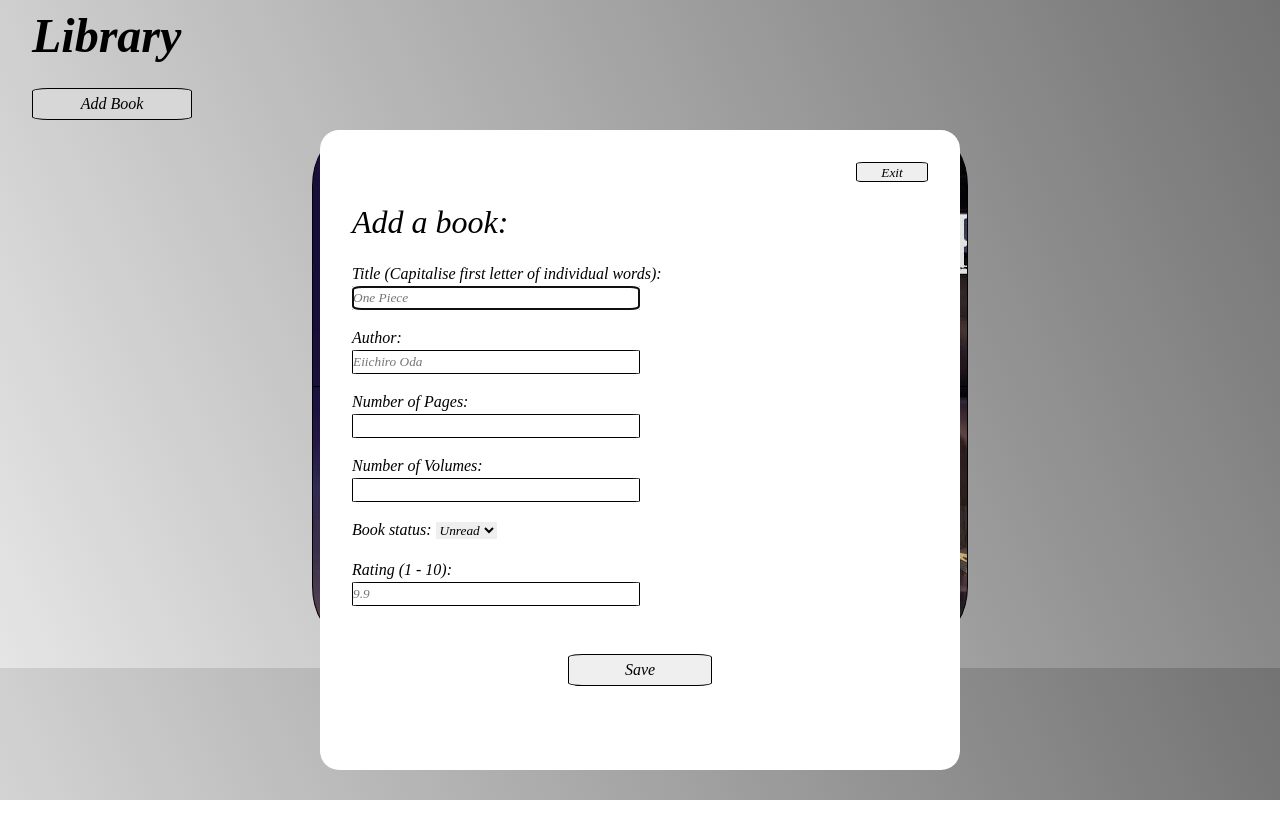
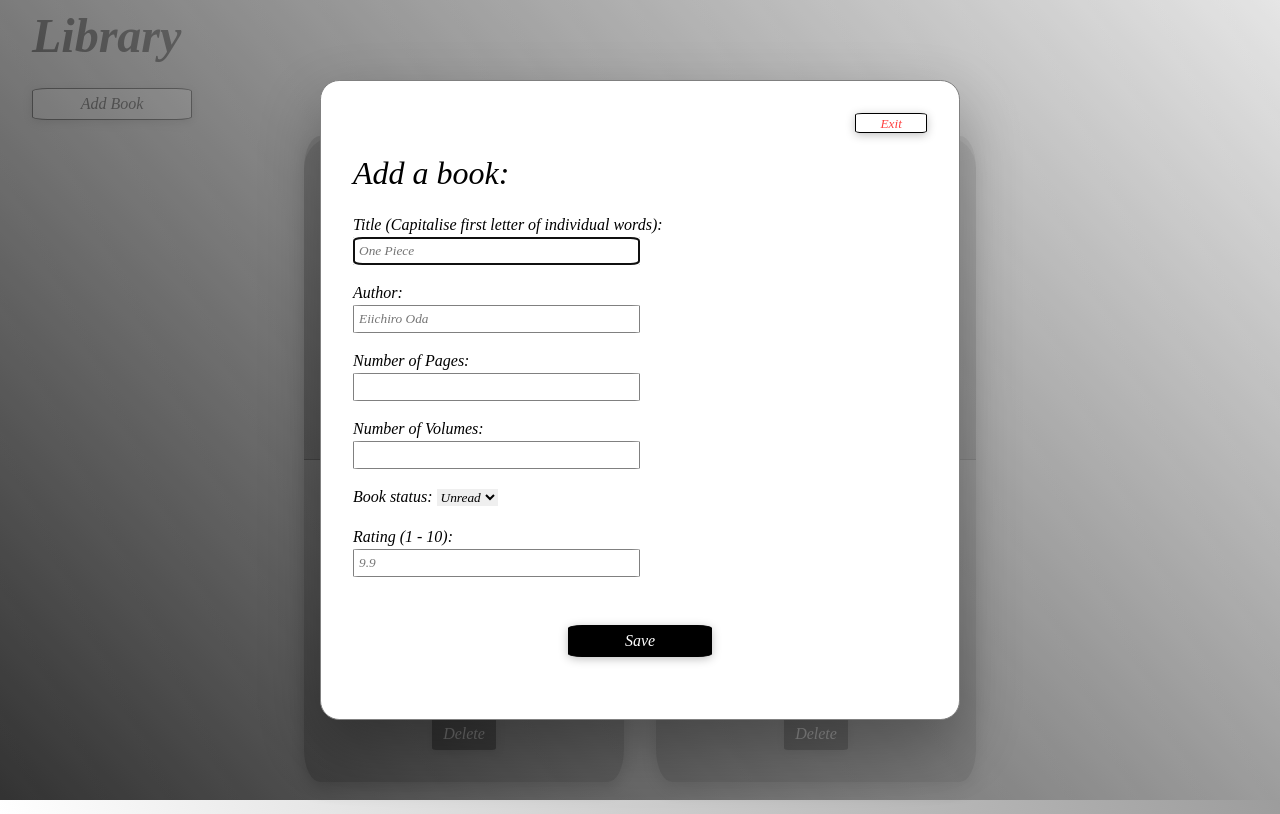
Before and after one commit to Gpeter01/Library, a plain HTML site: page index.html in a window 1280 px wide. Both pictures are taken after a click on the button "Add Book". Drawn offline with Linux system fonts and the light colour scheme.

Commit message:
Add basic styles for visual representation

```diff
--- a/style.css
+++ b/style.css
@@ -27,6 +27,12 @@ h1 {
     border: 1px solid black;
     border-radius: 10%;
     margin: 1rem var(--default-spacing);
+    color: black;
+    background-color: white;
+}
+.add:hover, .add:active {
+    color: white;
+    background-color: black;
 }
 .flex-container {
     display: flex;
@@ -35,15 +41,16 @@ h1 {
     height: fit-content;
     width: calc(100% - ( 2 * var(--default-spacing)));
     margin: 0 var(--default-spacing);
-    gap: 1rem;
+    gap: var(--default-spacing);
 }
 .flex-container > * {
     display: flex;
     flex-direction: column;
     width: max(300px, 25vw);
     height: fit-content;
-    border: 1px solid black;
-    border-radius: 10%;
+    border-radius: 5%;
+    background: rgba(0, 0, 0, 0.4);
+    box-shadow: 0 6px 16px rgba(0, 0, 0, 0.3);
 }
 .book-cover {
     width: 100%;
@@ -52,26 +59,35 @@ h1 {
     background-color: inherit;
 }
 .description {
-    --default-spacing: 1rem;
     height: fit-content;
     width: 100%;
-    padding: var(--default-spacing);
+    padding: 1rem var(--default-spacing) var(--default-spacing);
     border-top: 1px solid black;
+    color: white;
 }
-.harry-potter {
+.book-title {
+    font-size: 2rem;
+    text-align: center;
+}
+.book-cover.harry-potter {
     background-image: url('./IMG_1646.WEBP');
 }
-.erased {
+.book-cover.erased {
     background-image: url('./IMG_1657.JPG');
 }
 dialog {
     position: absolute;
     height: 80vh;
     width: max(350px, 50vw);
-    top: 12.5%;
     margin: auto;
     border-radius: 3%;
     padding: var(--default-spacing);
+    box-shadow: 0 25px 60px rgba(0, 0, 0, 0.3);
+    border: 1px solid gray;
+}
+dialog::backdrop {
+    background-image: linear-gradient(45deg, black, white);
+    opacity: 0.8;
 }
 form {
     display: flex;
@@ -84,21 +100,61 @@ label, .intro {
 }
 input {
     display: block;
-    border: 1px solid black;
-    width: max(150px, 50%);
-    height: 1.5rem;
+    border: 1px solid gray;
+    width: max(200px, 50%);
+    height: 1.75rem;
     border-radius: 3%;
+    padding: 5px;
 }
 .intro {
     font-size: 2rem;
 }
+.error {
+    width: 100%;
+    text-align: center;
+    color: red;
+}
 .save {
     width: 25%;
     margin: 1rem auto 0;
+    color: white;
+    background-color: black;
+}
+.save:hover, .save:active {
+    color: black;
+    background-color: white;
 }
 .close {
     width: 12.5%;
     height: 1.25rem;
     border-radius: 10%;
     border: 1px solid black;
+    color: rgba(255, 0, 0, 0.75);
+    background-color: white;
 }
+.close:hover, .close:active {
+    color: white;
+    background-color:rgba(255, 0, 0, 1);
+}
+.delete {
+    display: block;
+    font-size: 1rem;
+    width: 25%;
+    height: 2rem;
+    margin: 1rem auto 0;
+    border-radius: 7%;
+    color: white;
+    background-color: black;
+}
+button {
+    box-shadow: 0 2px 10px rgba(0, 0, 0, 0.25);
+}
+.clarifier {
+    font-size: 0.75rem;
+}
+.book-status {
+    width: 25%;
+    height: 2rem;
+    margin-top: 0.5rem;
+    border-radius: 7%;
+}
```
